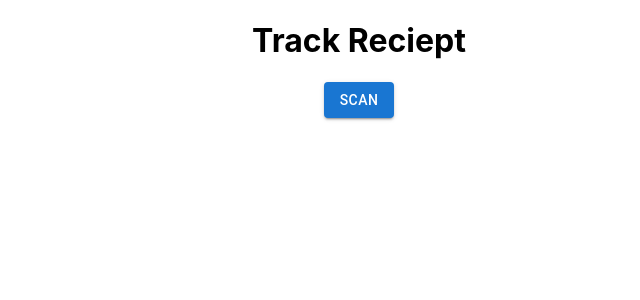
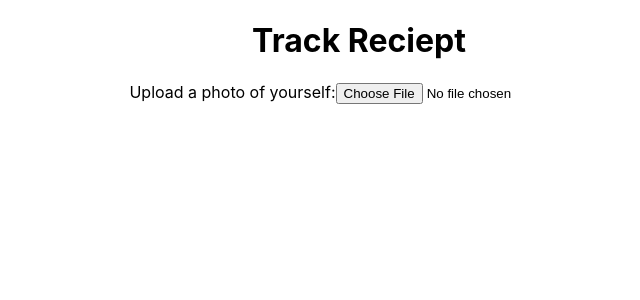
Before and after one commit to nooh-ap/textract-client, a React (Create React App) app: page / in a window 1280 px wide. Shown: the top 300 px of the page, without its empty margins (281-921 px from the left). Built offline with nearby package versions, Linux system fonts and the light colour scheme.

Commit message:
Added Camera Input

```diff
--- a/src/App.js
+++ b/src/App.js
@@ -1,7 +1,6 @@
 import "./App.css";
 import Button from "@mui/material/Button";
 function App() {
-
   const onClick = () => {
     console.log("clicked");
   };
@@ -9,7 +8,10 @@ function App() {
     <div className="App">
       <h1>Track Reciept</h1>
       <div>
-        <Button onClick={() => onClick()} variant="contained">Scan</Button>
+        <p>
+          <label for="imageFile">Upload a photo of yourself:</label>
+          <input type="file" id="imageFile" capture="environment" accept="image/*" />
+        </p>
       </div>
     </div>
   );
```
